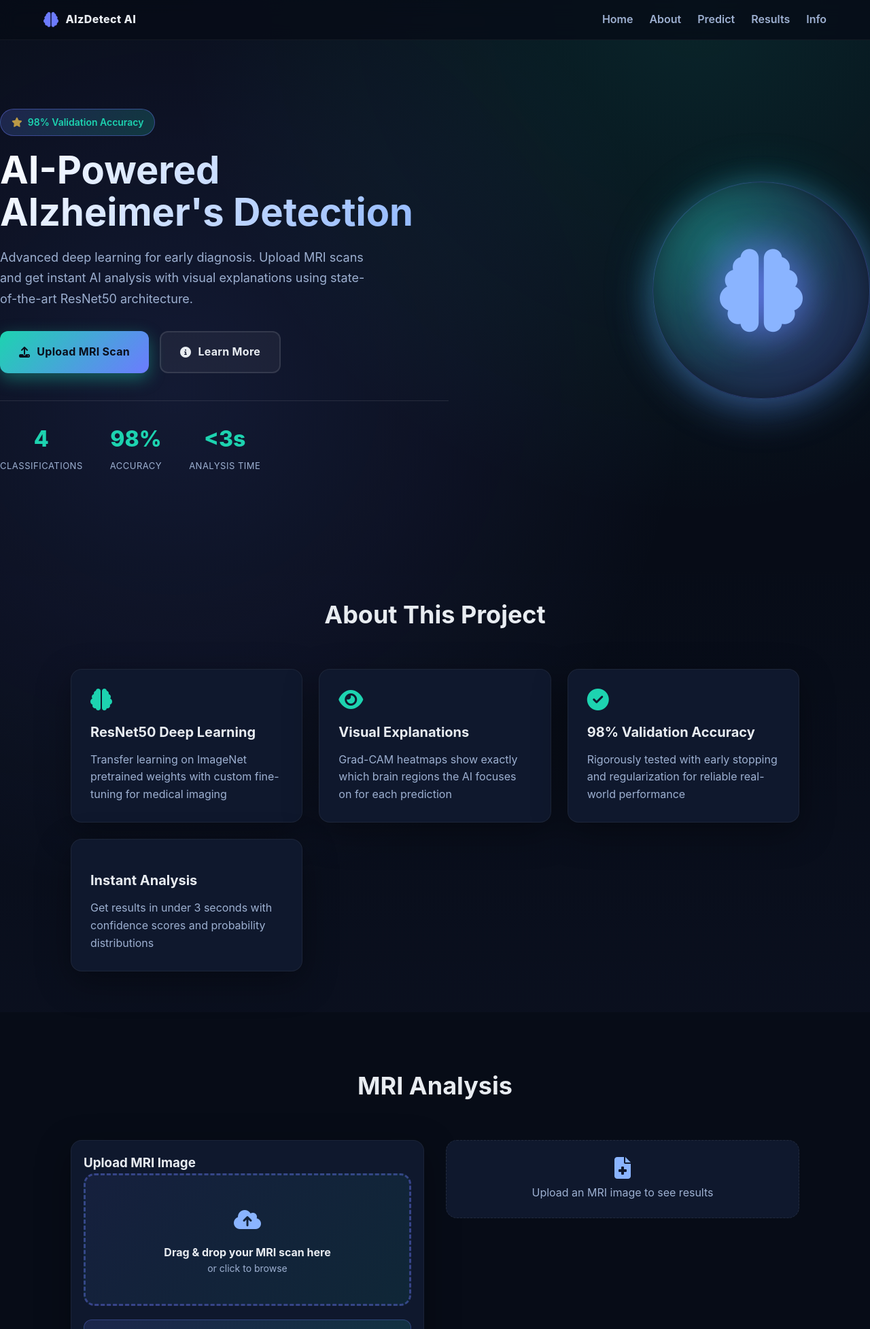
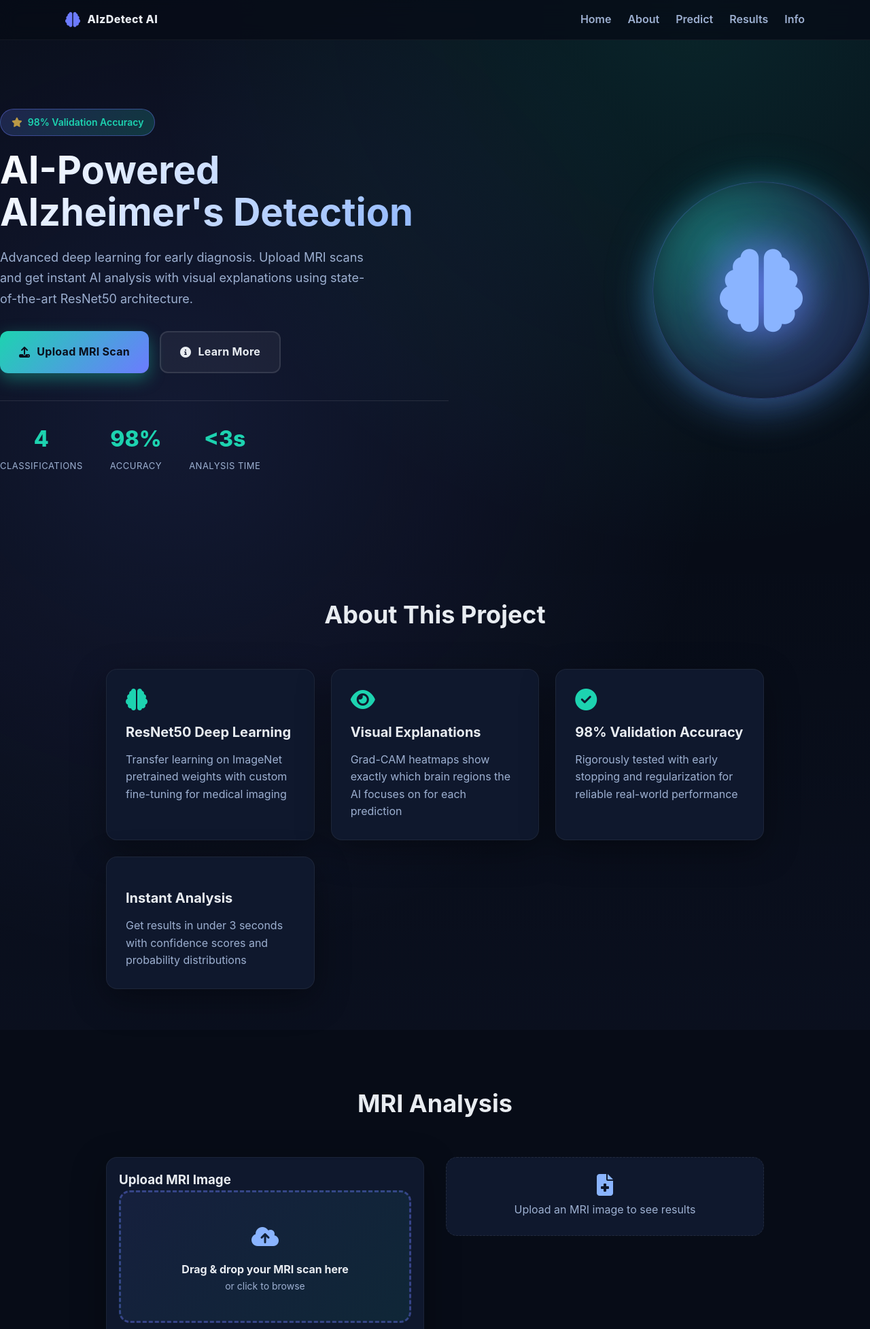
Before and after one commit to CreativeDragon1/BrainGuard, a Flask app: page / in a window 1280 px wide. Shown: the top 1955 px of the page at 68% size. Run offline with Flask 3, Linux system fonts and the light colour scheme.

Commit message:
Center content properly with 85% width and 60px padding

```diff
--- a/static/css/style.css
+++ b/static/css/style.css
@@ -37,16 +37,16 @@ body {
 }
 
 .container {
-    max-width: 1200px;
-    width: 90%;
+    max-width: 1100px;
+    width: 85%;
     margin: 0 auto;
-    padding: 0 40px;
+    padding: 0 60px;
 }
 
 @media (max-width: 768px) {
     .container {
-        width: 85%;
-        padding: 0 20px;
+        width: 90%;
+        padding: 0 30px;
     }
 }
 
```
